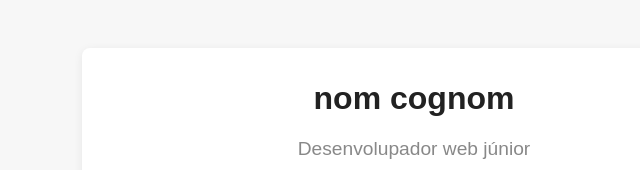
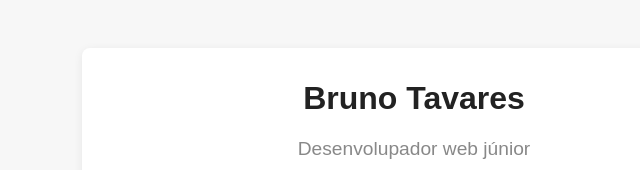
Before and after one commit to BrunoRTP/dawebBrunoTavares, a plain HTML site: page cv/index.html in a window 1280 px wide. Shown: the top 170 px of the page, without its empty margins (226-866 px from the left). Drawn offline with Linux system fonts and the light colour scheme.

Commit message:
Commit con mi nombre

```diff
--- a/cv/index.html
+++ b/cv/index.html
@@ -2,13 +2,13 @@
 <html lang="es">
 <head>
   <meta charset="UTF-8">
-  <title>CV de Nom Cognom</title>
+  <title>CV Bruno Tavares</title>
   <link rel="stylesheet" href="styles.css">
 </head>
 <body>
   <div class="cv-container">
     <header>
-      <h1>nom cognom</h1>
+      <h1>Bruno Tavares</h1>
       <p class="subtitle">Desenvolupador web júnior</p>
     </header>
     <section>
```
